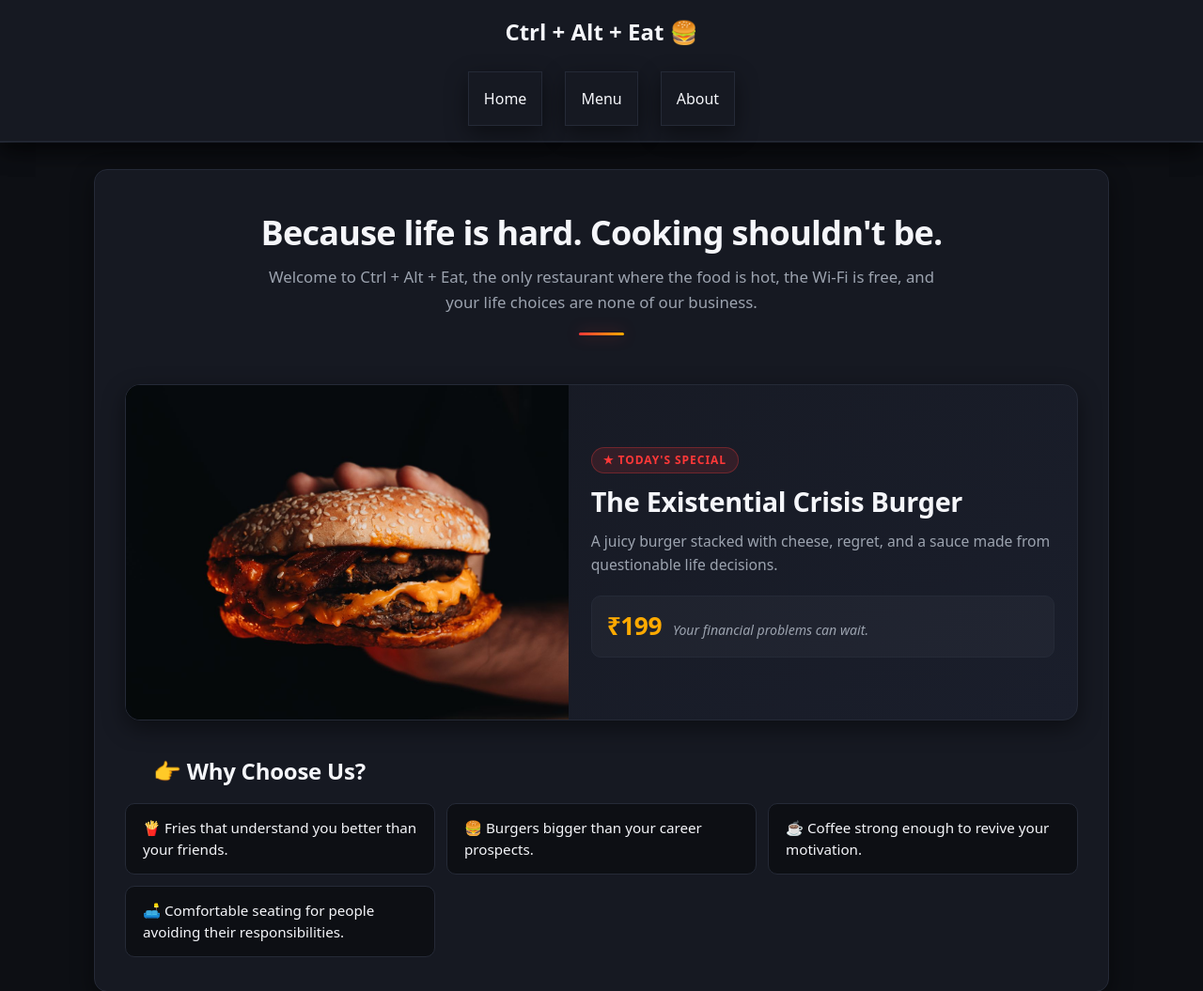
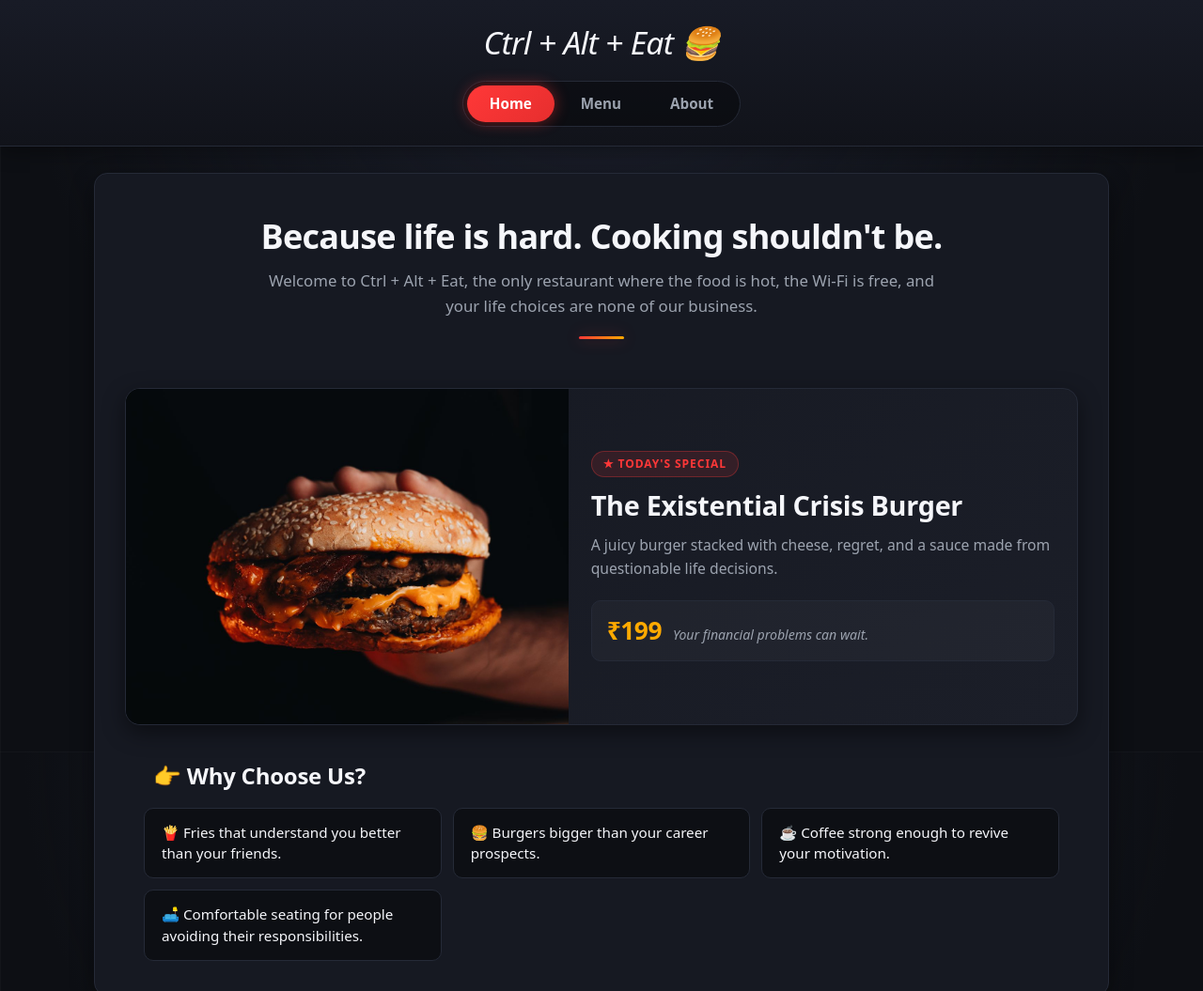
Before and after one commit to Devansh-pipraiya/restaurant-page, a website built with webpack: page src/template.html in a window 1280 px wide. Shown: the top 1055 px of the page at 94% size. Built offline with nearby package versions, Linux system fonts and the light colour scheme.

Commit message:
chore: finalize and clean up styles and project code

```diff
--- a/src/css/styles.css
+++ b/src/css/styles.css
@@ -1,9 +1,8 @@
 
 /* ==========================================
                     RESET
+     Based on Josh Comeau's CSS Reset
    ========================================== */
-
-/* Custom Reset based on Josh Comeau */
 *, *::before, *::after {
   box-sizing: border-box;
 }
@@ -96,60 +95,111 @@ h1, h2, h3, h4, h5, h6 {
                     BASE STYLES
    ========================================== */
 
+/* Text selection */
 ::selection {
   background-color: var(--clr-primary);
   color: #ffffff;
 }
 
+/* Scrollbar */
+::-webkit-scrollbar { width: 8px; }
+::-webkit-scrollbar-track { background: var(--clr-bg); }
+::-webkit-scrollbar-thumb { background: var(--clr-border); border-radius: 4px; }
+::-webkit-scrollbar-thumb:hover { background: var(--clr-border-focus); }
+
+/* Body — dark background with subtle grid pattern */
 body {
   font-family: var(--font-system);
-  background-color: var(--clr-bg);
   color: var(--clr-text);
   min-height: 100vh;
   display: flex;
   flex-direction: column;
+  background-color: var(--clr-bg);
+  background-image:
+    radial-gradient(circle at 50% 0%, #1c202d 0%, transparent 60%),
+    linear-gradient(to right, rgba(255, 255, 255, 0.025) 1.5px, transparent 1px),
+    linear-gradient(to bottom, rgba(255, 255, 255, 0.025) 1.5px, transparent 1px);
+  background-size: 100% 100%, 36px 36px, 36px 36px;
+  background-attachment: fixed;
 }
+
 
 /* ==========================================
                     HEADER
    ========================================== */
 
 header {
-  background-color: var(--clr-surface);
-  color: var(--clr-text);
+  background: linear-gradient(180deg, #181b26 0%, #11131a 100%);
   border-bottom: 1px solid var(--clr-border);
-  box-shadow: var(--shadow-card);
+  box-shadow: 0 4px 20px rgba(0, 0, 0, 0.4);
 }
 
 header > nav {
   display: flex;
   flex-wrap: wrap;
   justify-content: center;
-  gap: 24px;
-  padding: 16px;
-  border-bottom: 1px solid var(--clr-border);
-  box-shadow: var(--shadow-card);
+  align-items: center;
+  gap: 16px;
+  padding: 20px 16px;
 }
 
 header > nav > h1 {
   flex: 0 0 100%;
   text-align: center;
+  font-size: clamp(1.5rem, 3vw, 2.1rem);
+  font-weight: 500;
+  font-style: italic;
+  letter-spacing: -0.02em;
 }
 
-header > nav > button {
-  background-color: var(--clr-surface);
-  color: var(--clr-text);
-  padding: 16px;
+/* Pill container wrapping nav buttons */
+.nav-btn-group {
+  display: inline-flex;
+  background-color: rgba(0, 0, 0, 0.35);
+  padding: 4px;
+  border-radius: 999px;
   border: 1px solid var(--clr-border);
-  box-shadow: var(--shadow-card);
-  cursor: pointer;
-  transition: background-color 0.2s ease-in-out, color 0.2s ease-in-out;
+  gap: 4px;
 }
 
-header > nav > button:hover {
-  background-color: var(--clr-surface-hover);
-  color: var(--clr-primary);
+header > nav button {
+  background-color: transparent;
+  border: none;
+  border-radius: 999px;
+  padding: 8px 24px;
+  color: var(--clr-text-light);
+  font-weight: 600;
+  font-size: 0.95rem;
+  cursor: pointer;
+  user-select: none;
+  -webkit-tap-highlight-color: transparent;
+  transition: color 0.2s ease, background-color 0.2s ease, transform 0.08s ease, box-shadow 0.2s ease;
 }
+
+header > nav button:hover {
+  color: var(--clr-text);
+  background-color: rgba(255, 255, 255, 0.06);
+}
+
+header > nav button:active {
+  transform: scale(0.94);
+}
+
+header > nav button.active {
+  background: linear-gradient(135deg, var(--clr-primary), #e62e2e);
+  color: #ffffff;
+  box-shadow: 0 0 16px rgba(255, 56, 56, 0.45);
+}
+
+header > nav button.active:active {
+  transform: scale(0.94);
+}
+
+header > nav button:focus-visible {
+  outline: 2px solid var(--clr-primary);
+  outline-offset: 2px;
+}
+
 
 /* ==========================================
                     CONTENT
@@ -169,6 +219,7 @@ header > nav > button:hover {
   gap: 36px;
 }
 
+/* Intro block — used across all pages */
 .intro {
   display: flex;
   flex-direction: column;
@@ -217,7 +268,7 @@ header > nav > button:hover {
 .special {
   display: grid;
   grid-template-columns: 1fr;
-  background: linear-gradient(145deg, var(--clr-surface), #1a1e2b);
+  background: linear-gradient(145deg, var(--clr-surface), var(--clr-gray-100));
   border: 1px solid var(--clr-border);
   border-radius: 16px;
   overflow: hidden;
@@ -234,7 +285,7 @@ header > nav > button:hover {
 .special:hover {
   transform: translateY(-2px);
   border-color: rgba(255, 170, 0, 0.4);
-  box-shadow: 0 16px 36px -4px rgba(0, 0, 0, 0.6), 0 0 20px rgba(255, 170, 0, 0.12);
+  box-shadow: 0 16px 36px -4px rgba(0, 0, 0, 0.6), var(--shadow-glow-accent);
 }
 
 .special-img-wrapper {
@@ -323,6 +374,7 @@ header > nav > button:hover {
 .list-div {
   display: flex;
   flex-direction: column;
+  padding: 0 20px;
   gap: 16px;
 }
 
@@ -331,7 +383,7 @@ header > nav > button:hover {
   font-weight: 700;
   color: var(--clr-text);
   letter-spacing: -0.01em;
-  margin-left: 30px;
+  margin-left: 10px;
 }
 
 .list-div ul {
@@ -485,7 +537,8 @@ footer > .footer-content {
   gap: 12px;
   padding: 9px 0;
   font-size: 1rem;
-  color: var(--clr-text-light);
+  color: var(--clr-text-muted);
+  margin-bottom: 8px;
 }
 footer .github-logo {
   width: 26px;
--- a/src/index.js
+++ b/src/index.js
@@ -1,20 +1,28 @@
+// === Styles === //
 import "./css/modern-normalize.css";
 import "./css/styles.css";
 
+// === Pages === //
 import { home } from "./home.js";
 import { menu } from "./menu.js";
 import { about } from "./about.js";
 
+// === DOM Elements === //
 const contentDiv = document.getElementById("content");
 const tabBtns = document.querySelectorAll("nav button");
 
-home();
-
+// === Event Listeners === //
 tabBtns.forEach((btn) => {
   btn.addEventListener("click", () => {
+    tabBtns.forEach((b) => b.classList.remove("active"));
+    btn.classList.add("active");
     contentDiv.innerHTML = "";
     if (btn.textContent === "Home") home();
     else if (btn.textContent === "Menu") menu();
     else if (btn.textContent === "About") about();
   });
 });
+
+// === init === //
+home();
+if (tabBtns[0]) tabBtns[0].classList.add("active");
--- a/src/template.html
+++ b/src/template.html
@@ -13,9 +13,11 @@
     <header>
       <nav>
         <h1>Ctrl + Alt + Eat 🍔</h1>
-        <button>Home</button>
-        <button>Menu</button>
-        <button>About</button>
+        <div class="nav-btn-group">
+          <button>Home</button>
+          <button>Menu</button>
+          <button>About</button>
+        </div>
       </nav>
     </header>
     <div id="content"></div>
```
